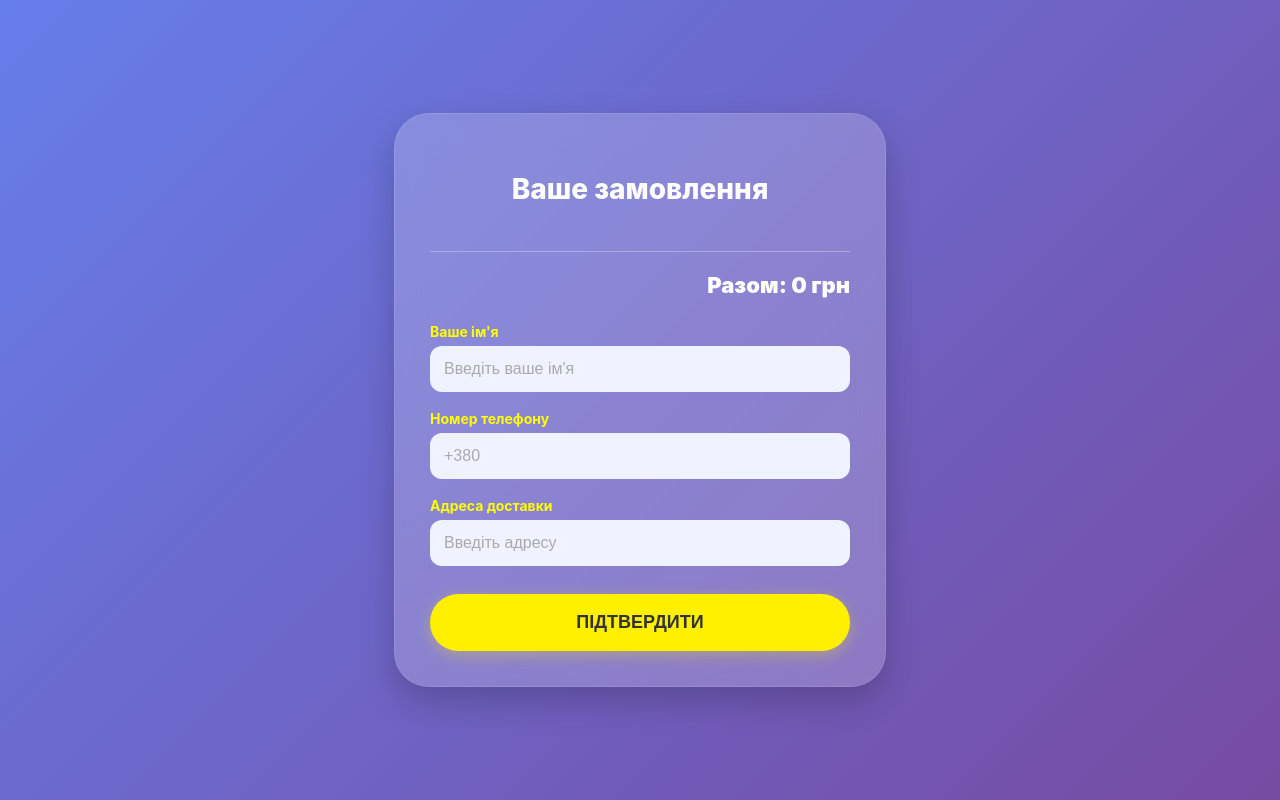
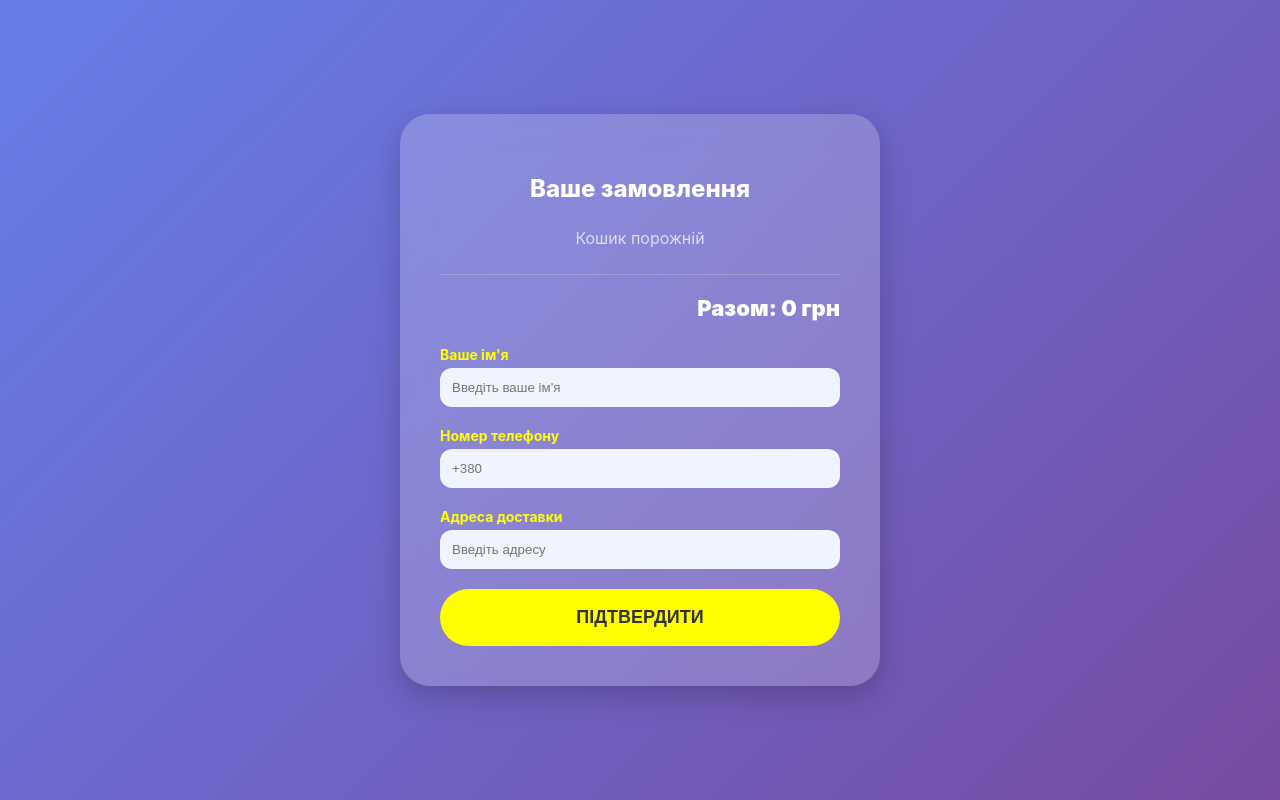
Before and after one commit to andrejsoldatenkov831-del/food-express-site, a website: page st3.html in a window 1280 px wide. Drawn offline with Linux system fonts and the light colour scheme.

Commit message:
Fix: Cannot GET /menu and design restore

```diff
--- a/st3.html
+++ b/st3.html
@@ -3,99 +3,85 @@
 <head>
     <meta charset="UTF-8">
     <meta name="viewport" content="width=device-width, initial-scale=1.0">
-    <title>Ваше замовлення | FoodExpress</title>
+    <title>Оформлення замовлення</title>
     <style>
-        body {
-            font-family: 'Inter', sans-serif;
-            background: linear-gradient(135deg, #667eea 0%, #764ba2 100%);
-            display: flex;
-            justify-content: center;
-            align-items: center;
-            min-height: 100vh;
-            margin: 0;
-        }
-        .order-container {
-            background: rgba(255, 255, 255, 0.2);
-            backdrop-filter: blur(15px);
-            padding: 35px;
-            border-radius: 35px;
-            width: 90%;
-            max-width: 420px;
-            color: white;
-            box-shadow: 0 15px 35px rgba(0,0,0,0.2);
-            border: 1px solid rgba(255, 255, 255, 0.1);
-        }
-        h2 { text-align: center; font-size: 28px; margin-bottom: 30px; font-weight: 800; }
-        .cart-list { margin-bottom: 20px; border-bottom: 1px solid rgba(255,255,255,0.3); padding-bottom: 15px; }
-        .cart-item { display: flex; justify-content: space-between; margin-bottom: 8px; font-size: 16px; }
-        .total-row { text-align: right; font-size: 22px; font-weight: 900; margin-bottom: 25px; }
-
-        .input-field { margin-bottom: 18px; }
-        label { display: block; margin-bottom: 6px; font-size: 14px; font-weight: bold; color: #ffff00; }
-        input {
-            width: 100%;
-            padding: 14px;
-            border-radius: 12px;
-            border: none;
-            background: #eef3ff;
-            font-size: 16px;
-            color: #333;
-            box-sizing: border-box;
-        }
-        input::placeholder { color: #aaa; }
-
-        .confirm-btn {
-            background: #fff000;
-            color: #333;
-            border: none;
-            width: 100%;
-            padding: 18px;
-            border-radius: 40px;
-            font-weight: 900;
-            font-size: 18px;
-            cursor: pointer;
-            margin-top: 10px;
-            box-shadow: 0 4px 15px rgba(255, 240, 0, 0.3);
-            transition: 0.3s;
-        }
-        .confirm-btn:active { transform: scale(0.96); }
+        body { font-family: 'Inter', sans-serif; background: linear-gradient(135deg, #667eea 0%, #764ba2 100%); display: flex; justify-content: center; align-items: center; min-height: 100vh; margin: 0; }
+        .order-box { background: rgba(255, 255, 255, 0.2); backdrop-filter: blur(15px); padding: 40px; border-radius: 30px; width: 100%; max-width: 400px; color: white; box-shadow: 0 10px 30px rgba(0,0,0,0.2); }
+        h2 { text-align: center; margin-bottom: 25px; font-weight: 800; }
+        .items-display { border-bottom: 1px solid rgba(255,255,255,0.2); margin-bottom: 20px; padding-bottom: 10px; }
+        .item-row { display: flex; justify-content: space-between; margin-bottom: 10px; font-size: 16px; }
+        .total-price { text-align: right; font-size: 22px; font-weight: 900; color: #fff; margin-bottom: 25px; }
+        label { display: block; margin-bottom: 5px; font-size: 14px; color: #ffff00; font-weight: bold; }
+        input { width: 100%; padding: 12px; border-radius: 12px; border: none; margin-bottom: 20px; box-sizing: border-box; background: #f0f4ff; }
+        .confirm-btn { background: #ffff00; color: #333; border: none; width: 100%; padding: 18px; border-radius: 40px; font-weight: 900; font-size: 18px; cursor: pointer; transition: 0.3s; }
     </style>
 </head>
 <body>
 
-<div class="order-container">
+<div class="order-box">
     <h2>Ваше замовлення</h2>
 
-    <div id="items-list" class="cart-list">
-        </div>
+    <div id="cart-items-display" class="items-display"></div>
 
-    <div class="total-row" id="final-price">Разом: 0 грн</div>
+    <div class="total-price" id="total-price-display">Разом: 0 грн</div>
 
-    <div class="input-field">
-        <label>Ваше ім'я</label>
-        <input type="text" id="cust_name" placeholder="Введіть ваше ім'я">
-    </div>
+    <label>Ваше ім'я</label>
+    <input type="text" id="order-name" placeholder="Введіть ваше ім'я">
 
-    <div class="input-field">
-        <label>Номер телефону</label>
-        <input type="tel" id="cust_phone" placeholder="+380">
-    </div>
+    <label>Номер телефону</label>
+    <input type="text" id="order-phone" placeholder="+380">
 
-    <div class="input-field">
-        <label>Адреса доставки</label>
-        <input type="text" id="cust_address" placeholder="Введіть адресу">
-    </div>
+    <label>Адреса доставки</label>
+    <input type="text" id="order-address" placeholder="Введіть адресу">
 
-    <button class="confirm-btn" onclick="submitOrder()">ПІДТВЕРДИТИ</button>
+    <button class="confirm-btn" onclick="sendOrderData()">ПІДТВЕРДИТИ</button>
 </div>
 
 <script>
-    const savedCart = JSON.parse(sessionStorage.getItem('cart')) || [];
-    const listElement = document.getElementById('items-list');
-    const totalElement = document.getElementById('final-price');
+    // Завантаження товарів при відкритті сторінки
+    const cartData = JSON.parse(sessionStorage.getItem('cart')) || [];
+    const display = document.getElementById('cart-items-display');
+    const totalDisplay = document.getElementById('total-price-display');
     let sum = 0;
 
-    // Відображення товарів
-    if (savedCart.length === 0) {
-        listElement.innerHTML = "<p style='text-align:center'>Кошик порожній</p>";
+    if (cartData.length === 0) {
+        display.innerHTML = '<p style="text-align:center; opacity:0.7;">Кошик порожній</p>';
     } else {
+        cartData.forEach(item => {
+            display.innerHTML += `
+                <div class="item-row">
+                    <span>${item.name}</span>
+                    <span>${item.price} грн</span>
+                </div>`;
+            sum += item.price;
+        });
+    }
+    totalDisplay.innerText = `Разом: ${sum} грн`;
+
+    async function sendOrderData() {
+        const name = document.getElementById('order-name').value;
+        const phone = document.getElementById('order-phone').value;
+        const address = document.getElementById('order-address').value;
+
+        if (!name || !phone || !address || cartData.length === 0) {
+            alert("Заповніть форму та додайте страви!");
+            return;
+        }
+
+        const response = await fetch('/api/order', {
+            method: 'POST',
+            headers: { 'Content-Type': 'application/json' },
+            body: JSON.stringify({ name, phone, address, items: cartData, total: sum })
+        });
+
+        if (response.ok) {
+            alert("Замовлення відправлено!");
+            sessionStorage.removeItem('cart');
+            window.location.href = '/';
+        } else {
+            alert("Помилка сервера");
+        }
+    }
+</script>
+</body>
+</html>
```
Also changed, not shown: script.js (+9 -3 lines).
